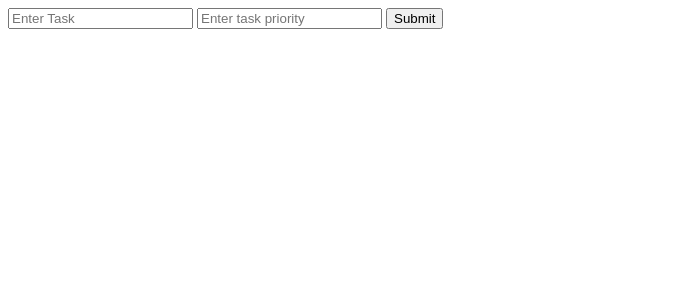
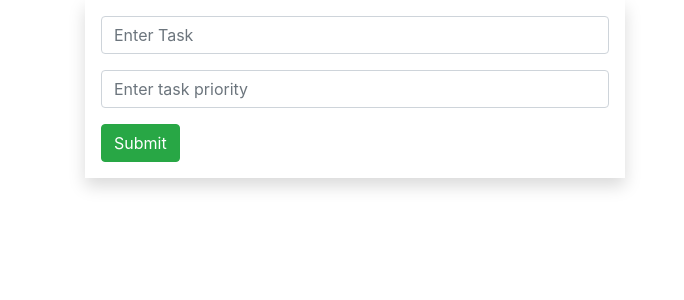
Before and after one commit to jenstem/django-to-do-app, a Django app: page /add/ in a window 1280 px wide. Shown: the top 300 px of the page, without its empty margins (0-684 px from the left). Run offline with Django 5.2, Linux system fonts and the light colour scheme.

Commit message:
Add bootstrap styling to add.html

```diff
--- a/myproject/myapp/templates/myapp/add.html
+++ b/myproject/myapp/templates/myapp/add.html
@@ -1,6 +1,19 @@
-<form method="POST">
-    {% csrf_token %}
-    <input type="text" name="name" id="name" placeholder="Enter Task">
-    <input type="text" name="priority" id="priority" placeholder="Enter task priority">
-    <input type="submit" value="Submit">
-</form>
+{% extends 'myapp/base.html' %}
+{% block body %}
+<div class="container">
+    <div class="row">
+        <div class="col-md-6">
+            <form method="POST" class="shadow p-3">
+                {% csrf_token %}
+                <div class="form-group">
+                    <input type="text" class="form-control" name="name" id="name" placeholder="Enter Task">
+                </div>
+                <div class="form-group">
+                    <input type="text" class="form-control" name="priority" id="priority" placeholder="Enter task priority">
+                </div>
+                <input type="submit" class="btn btn-success" value="Submit">
+            </form>
+        </div>
+    </div>
+</div>
+{% endblock %}
--- /dev/null
+++ b/myproject/myapp/templates/myapp/base.html
@@ -0,0 +1,15 @@
+<!DOCTYPE html>
+<html lang="en">
+<head>
+    <meta charset="UTF-8">
+    <meta name="viewport" content="width=device-width, initial-scale=1.0">
+    <link rel="stylesheet" href="https://cdn.jsdelivr.net/npm/bootstrap@4.6.2/dist/css/bootstrap.min.css" integrity="sha384-xOolHFLEh07PJGoPkLv1IbcEPTNtaed2xpHsD9ESMhqIYd0nLMwNLD69Npy4HI+N" crossorigin="anonymous">
+    <title>To Do App</title>
+
+</head>
+<body>
+    {% block body %}
+
+    {% endblock %}
+</body>
+</html>
```
